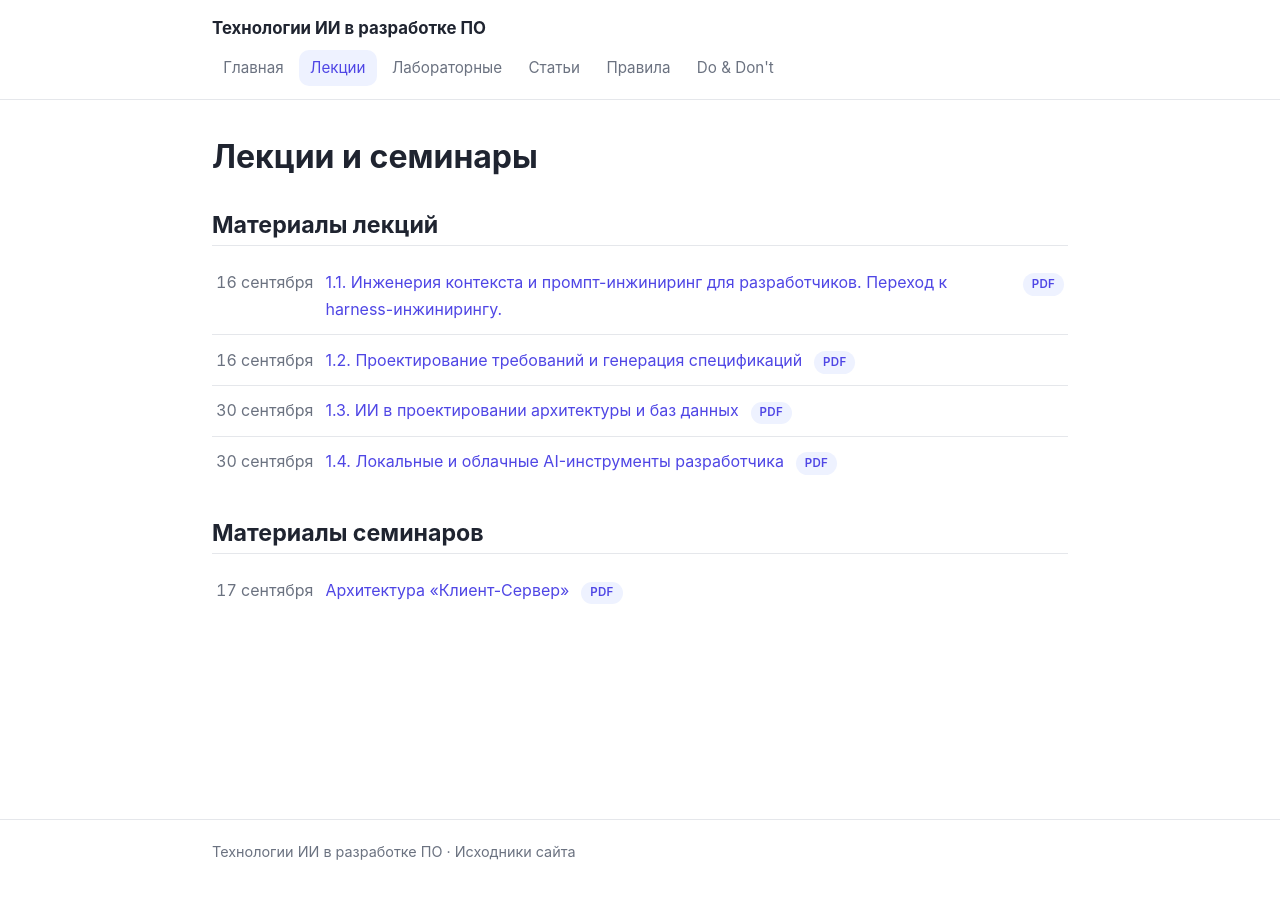
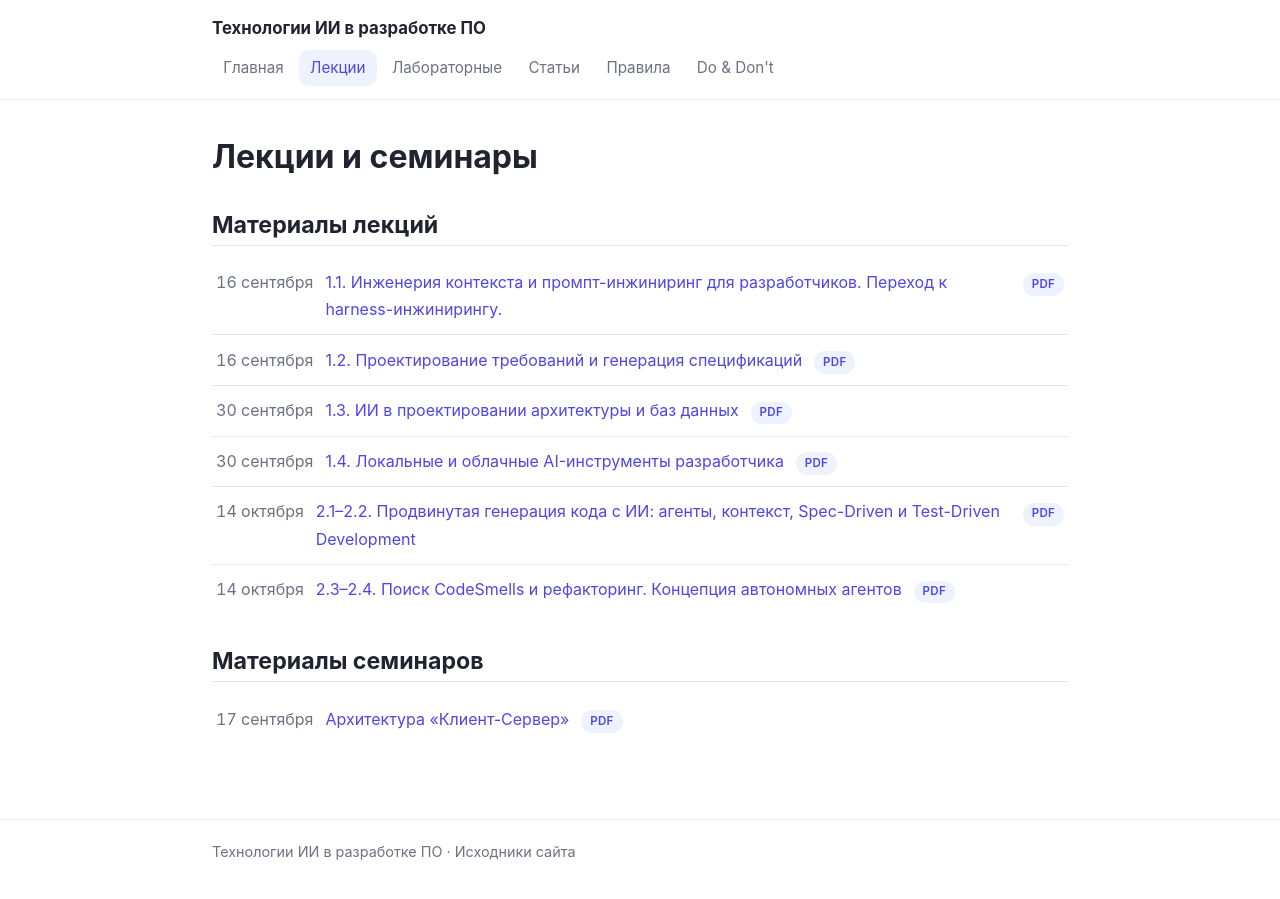
Before and after one commit to is-aidd-26/is-aidd-26.github.io, a Jekyll site: the page built from lectures/index.html, in a window 1280 px wide. Built offline with Jekyll 4.4.1, drawn with Linux system fonts in a browser that asks for light colours.

Commit message:
Добавил лекции 2.1-2.2 и 2.3-2.4

```diff
--- a/_data/lectures.yml
+++ b/_data/lectures.yml
@@ -10,3 +10,9 @@
 - date: 2026-09-30
   title: '1.4. Локальные и облачные AI-инструменты разработчика'
   file: lecture_1_4.pdf
+- date: 2026-10-14
+  title: '2.1–2.2. Продвинутая генерация кода с ИИ: агенты, контекст, Spec-Driven и Test-Driven Development'
+  file: lecture_2_1_2.pdf
+- date: 2026-10-14
+  title: '2.3–2.4. Поиск CodeSmells и рефакторинг. Концепция автономных агентов'
+  file: lecture_2_3_4.pdf
```
Also changed, not shown: 2 other files.
